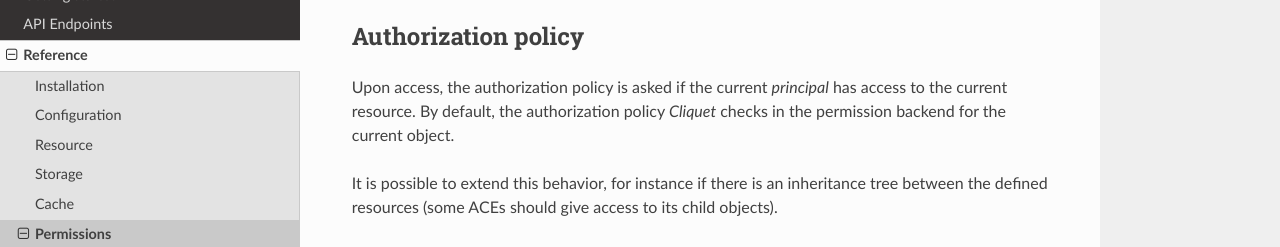
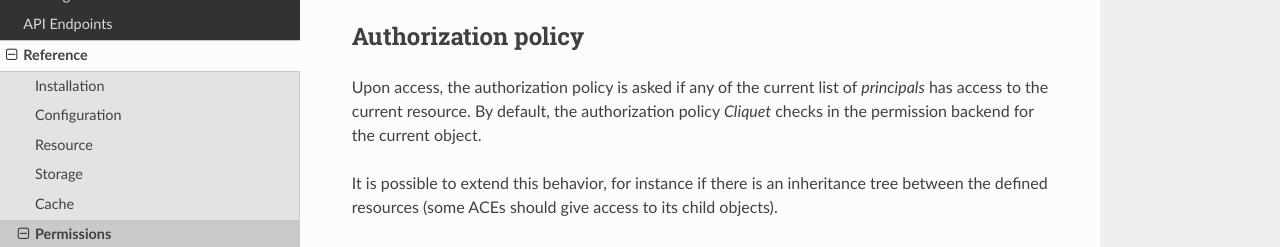
Before and after one commit to Kinto/kinto, a Sphinx documentation site: the page built from docs/reference/permission.rst, in a window 1280 px wide and 900 px high, scrolled down 1621 px, cut to the strip 180-783 px from the top of the window. Shown: the top 247 px of the strip. Built offline with Sphinx 7.4.7 and the Read the Docs theme 2.0.0, drawn with Linux system fonts in a browser that asks for light colours.

Commit message:
It is a list of principals

```diff
--- a/docs/reference/permission.rst
+++ b/docs/reference/permission.rst
@@ -87,9 +87,9 @@ Route factories are `best described in the pyramid documentation
 Authorization policy
 ====================
 
-Upon access, the authorization policy is asked if the current *principal* has
-access to the current resource. By default, the authorization policy *Cliquet*
-checks in the permission backend for the current object.
+Upon access, the authorization policy is asked if any of the current list of
+*principals* has access to the current resource. By default, the authorization
+policy *Cliquet* checks in the permission backend for the current object.
 
 It is possible to extend this behavior, for instance if there is an inheritance
 tree between the defined resources (some ACEs should give access to its child
```
